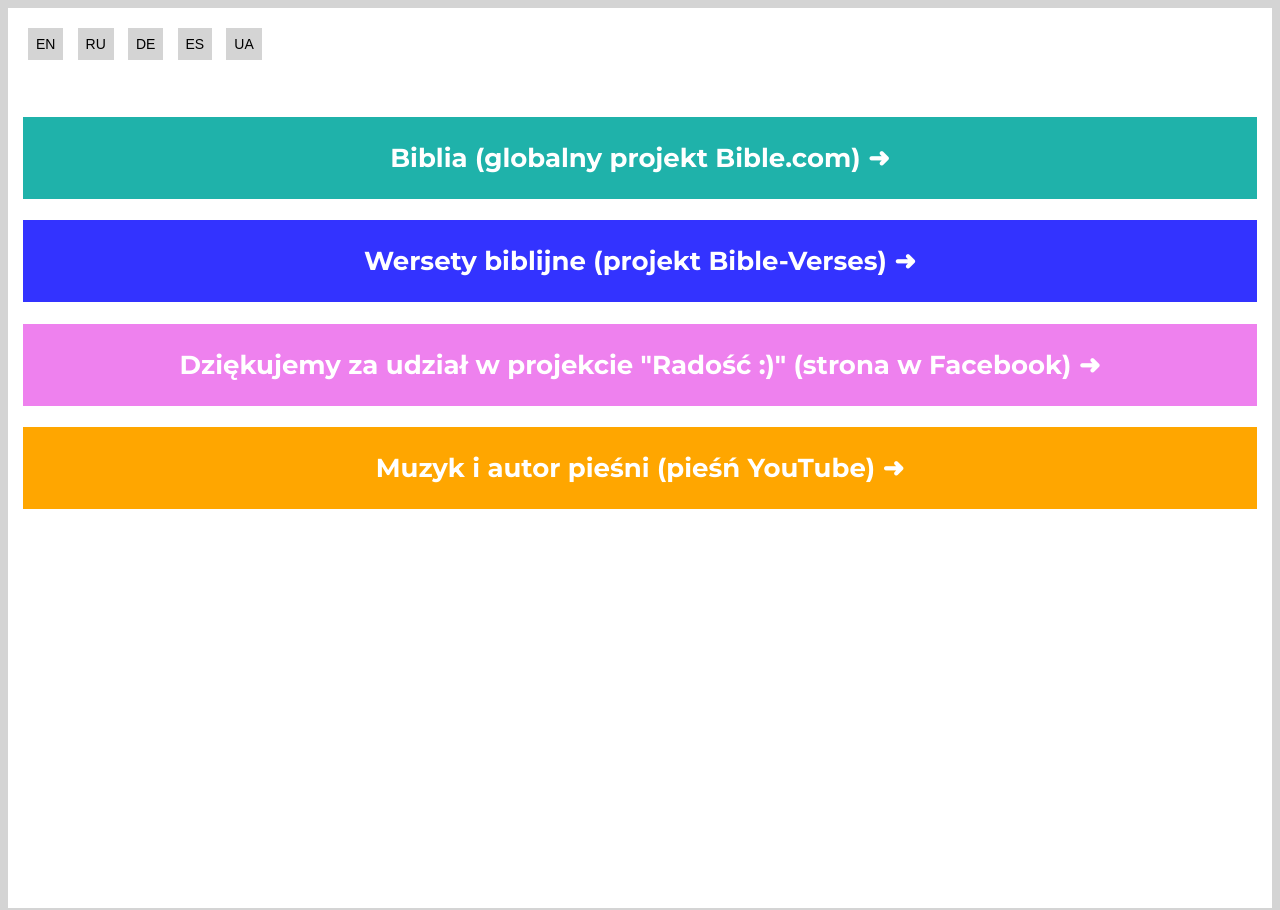
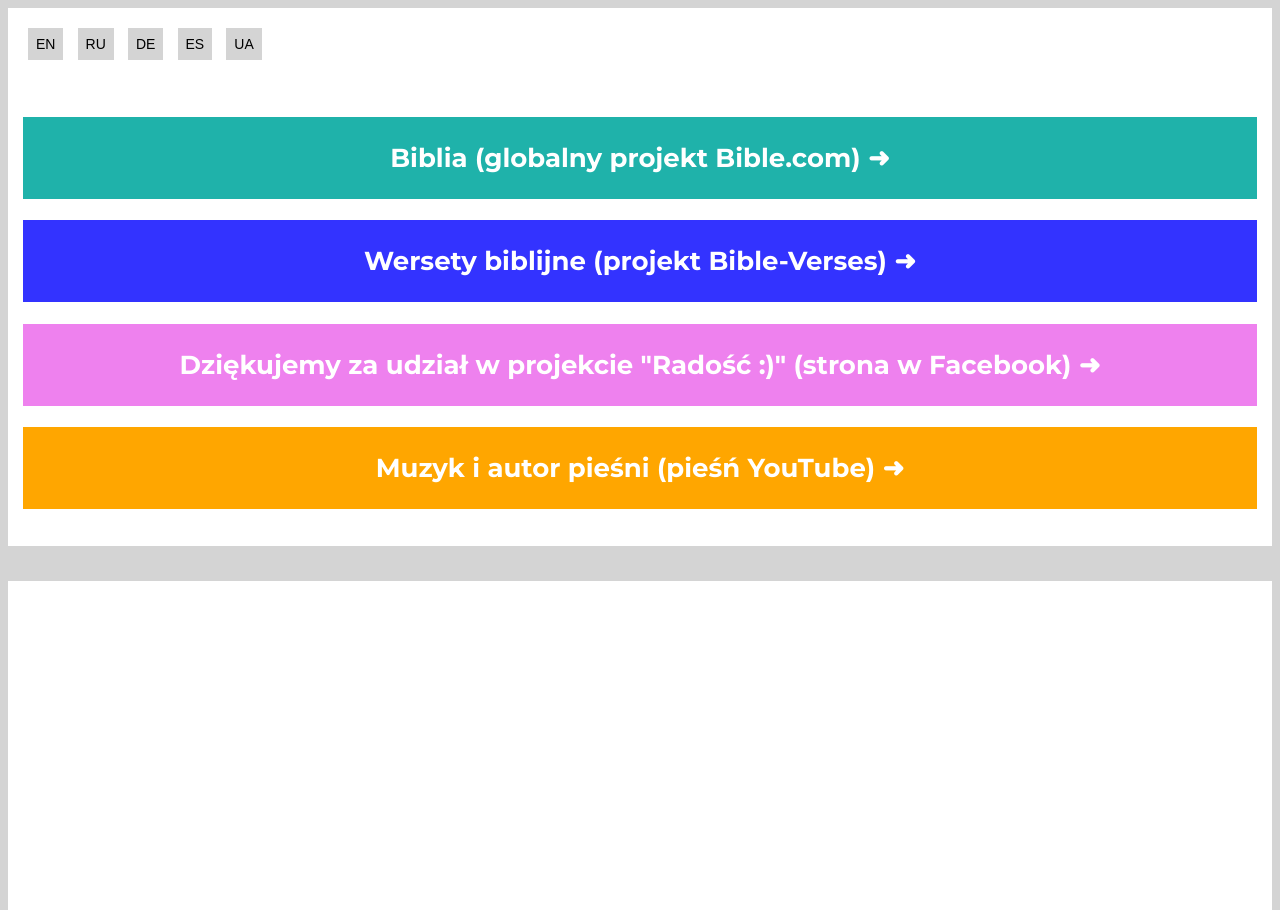
Before and after one commit to web-fullstack-dev/Bible-Verses-main--PL, a plain HTML site: page index.html in a window 1280 px wide. Shown: the top 910 px of the page. Drawn offline with Linux system fonts and the light colour scheme.

Commit message:
Updated main.css

```diff
--- a/css/main.css
+++ b/css/main.css
@@ -1,3 +1,9 @@
 .main {
   background-color: hsl(0, 0%, 100%);
 }
+
+.div__underline--lightgrey {
+  width: 100%;
+  height: 35px;
+  color: hsl(0, 0%, 83%);
+}
```
